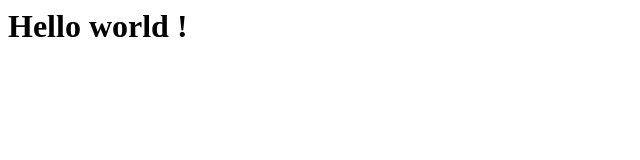
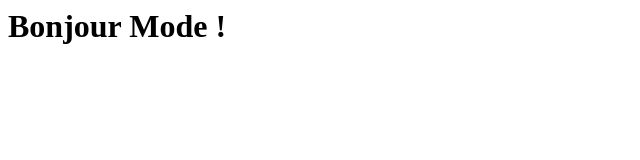
Before and after one commit to Lola202/csi3140_labs, a plain HTML site: page lab01/index.html in a window 1280 px wide. Shown: the whole page, without its empty margins (0-640 px from the left). Drawn offline with Linux system fonts and the light colour scheme.

Commit message:
Translate to French

```diff
--- a/lab01/index.html
+++ b/lab01/index.html
@@ -1 +1 @@
-<h1>Hello world !</h1>
+<h1>Bonjour Mode !</h1>
```
